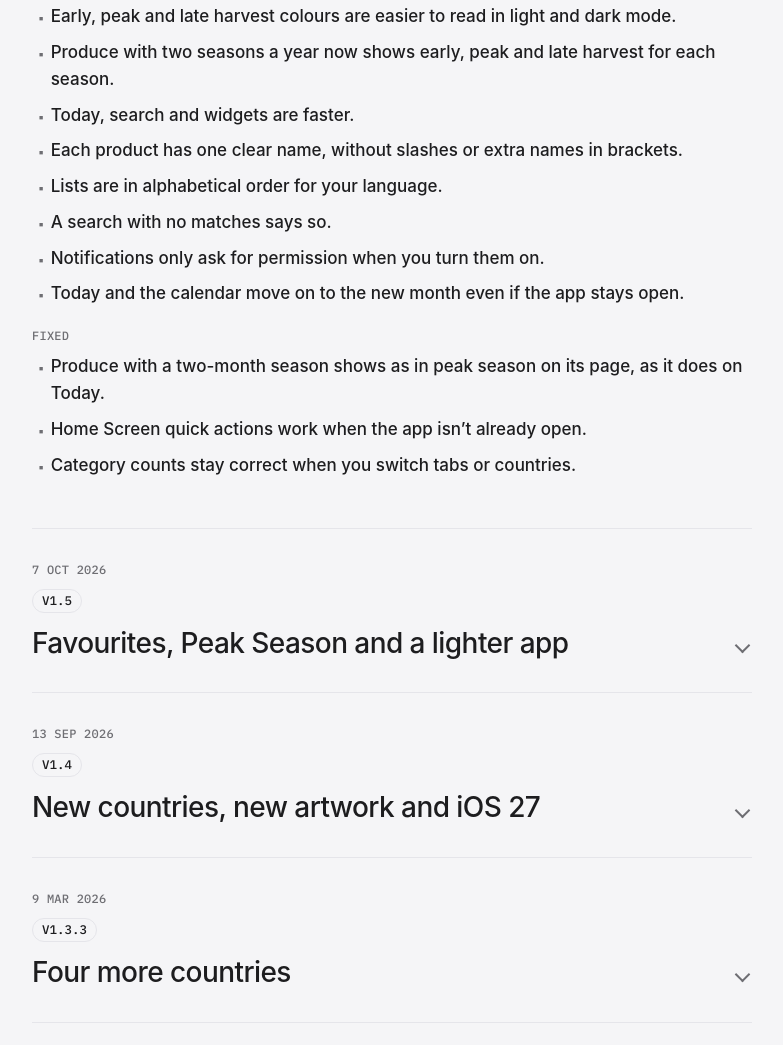
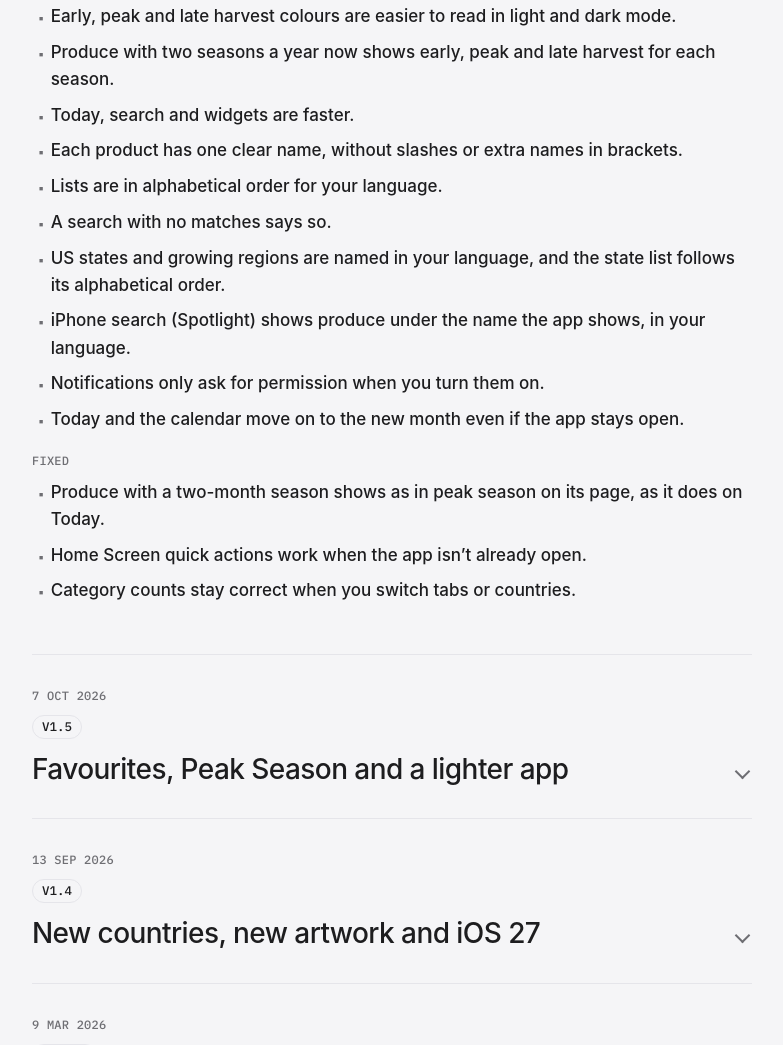
Before and after one commit to 98nh7yh6bg-create/app-pages, a plain HTML site: page inseason/changelog/index.html in a window 1280 px wide. Shown: the part 1054-2099 px from the top of the page, without its empty margins (248-1031 px from the left). Drawn offline with Linux system fonts and the light colour scheme; a web font is replaced by a local one.

Commit message:
In Season changelog 1.6: state names and Spotlight in your language.
Co-Authored-By: Claude Opus 5.5 <noreply@anthropic.com>

```diff
--- a/inseason/changelog/index.html
+++ b/inseason/changelog/index.html
@@ -53,6 +53,8 @@
 <li>Each product has one clear name, without slashes or extra names in brackets.</li>
 <li>Lists are in alphabetical order for your language.</li>
 <li>A search with no matches says so.</li>
+<li>US states and growing regions are named in your language, and the state list follows its alphabetical order.</li>
+<li>iPhone search (Spotlight) shows produce under the name the app shows, in your language.</li>
 <li>Notifications only ask for permission when you turn them on.</li>
 <li>Today and the calendar move on to the new month even if the app stays open.</li>
 </ul>
```
